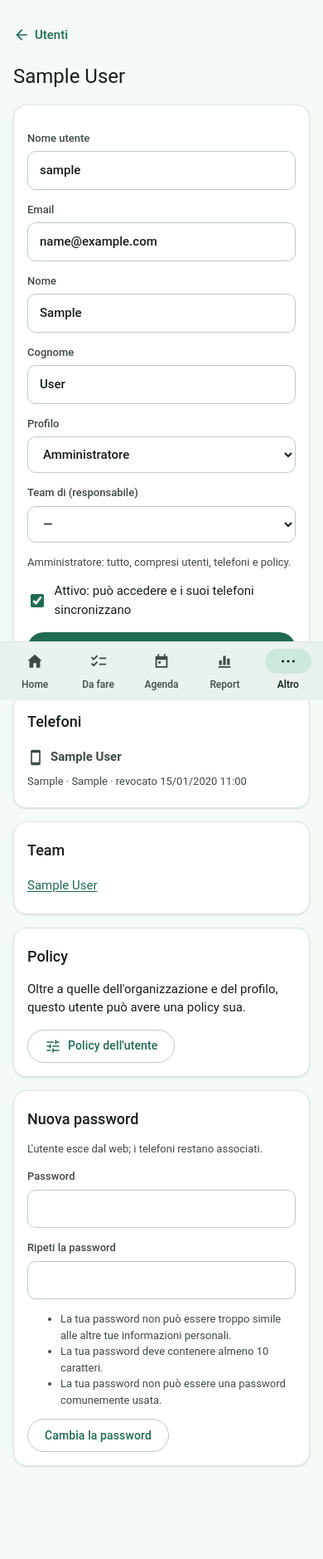
After one commit to zipclaude/activitytrack-web, a Django app: page /utenti/1/ in a window 390 px wide. The commit adds this page. Shown: the whole page at 83% size. Run offline with Django 4.2, Linux system fonts and the light colour scheme; a user stored in the database is signed in; tables that the repository leaves empty hold one stand-in row (values such as "Sample post"); data that the repository does not hold is empty.

Commit message:
Users managed on the web
An admin lists the organisation's users (search, profile, active) and
creates or edits them on the web with the app's look instead of Django's
admin: name, email, profile with what it allows, team (manager),
companies for managers and readers, active; the user's phones (revoke),
team, own policy and a new password. An admin cannot drop their own
admin profile or deactivate themselves. Everyone changes their own
password ("Cambia password", from the name in the menu). Django's admin
stays as the "amministrazione avanzata".

Co-Authored-By: Claude Opus 5.5 <noreply@anthropic.com>

```diff
--- a/server/web/static/web/app.css
+++ b/server/web/static/web/app.css
@@ -32,6 +32,7 @@
 
 /* base */
 * { box-sizing: border-box; }
+[hidden] { display: none !important; }
 html { -webkit-text-size-adjust: 100%; }
 body { margin: 0; background: var(--bg); color: var(--text); font: 15px/1.5 "Roboto", system-ui, -apple-system, "Segoe UI", sans-serif; }
 a { color: var(--accent); text-underline-offset: 2px; }
@@ -324,3 +325,7 @@ pre.json { background: var(--surface-2); padding: 12px; border-radius: 10px; ove
 .dropdown .menu hr { border: 0; border-top: 1px solid var(--line-soft); width: 100%; margin: 6px 0; }
 .dropdown .menu a { padding: 6px 0; text-decoration: none; font-weight: 500; }
 .homefilters { align-items: flex-end; }
+.me a.who { color: var(--text); text-decoration: none; border-radius: 12px; padding: 4px; margin: -4px; }
+.me a.who:hover { background: var(--surface-3); }
+.checks { display: grid; grid-template-columns: repeat(auto-fill, minmax(200px, 1fr)); gap: 0 16px; }
+.checks label.check { margin: 6px 0; }
--- a/server/web/templates/web/base.html
+++ b/server/web/templates/web/base.html
@@ -27,11 +27,11 @@
 		{% endif %}
 		{% if user.is_admin %}
 		<a class="{% nav_on 'policies:index' 'policies:edit' %}" href="{% url 'policies:index' %}">{% icon "tune" %}{% translate "Policy" %}</a>
-		<a href="{% url 'admin:index' %}">{% icon "settings" %}{% translate "Amministrazione" %}</a>
+		<a class="{% nav_on 'users' 'user_new' 'user_edit' %}" href="{% url 'users' %}">{% icon "settings" %}{% translate "Utenti" %}</a>
 		{% endif %}
 	</nav>
 	<div class="me">
-		<span class="who">{% icon "person" %}<span>{{ user.get_full_name|default:user.username }}<small>{{ user.get_profile_display }}</small></span></span>
+		<a class="who" href="{% url 'my_password' %}" title="{% translate 'Cambia password' %}">{% icon "person" %}<span>{{ user.get_full_name|default:user.username }}<small>{{ user.get_profile_display }}</small></span></a>
 		<form method="post" action="{% url 'logout' %}">{% csrf_token %}<button class="icon-button" title="{% translate 'Esci' %}">{% icon "logout" _("Esci") %}</button></form>
 	</div>
 </aside>
@@ -42,13 +42,14 @@
 	<a class="{% nav_on 'agenda' %}" href="{% url 'agenda' %}">{% icon "agenda" %}<span>{% translate "Agenda" %}</span></a>
 	<a class="{% nav_on 'report' %}" href="{% url 'report' %}">{% icon "report" %}<span>{% translate "Report" %}</span></a>
 	<details class="more">
-		<summary class="{% nav_on 'entries' 'entry' 'entry_new' 'masters_home' 'masters' 'master_new' 'master_edit' 'phones' 'pair_new' 'policies:index' 'policies:edit' %}">{% icon "more" %}<span>{% translate "Altro" %}</span></summary>
+		<summary class="{% nav_on 'entries' 'entry' 'entry_new' 'masters_home' 'masters' 'master_new' 'master_edit' 'phones' 'pair_new' 'policies:index' 'policies:edit' 'users' 'user_new' 'user_edit' 'my_password' %}">{% icon "more" %}<span>{% translate "Altro" %}</span></summary>
 		<div class="sheet">
 			<a href="{% url 'entries' %}">{% icon "list" %}{% translate "Attività" %}</a>
 			<a href="{% url 'masters_home' %}">{% icon "folder" %}{% translate "Anagrafiche" %}</a>
 			<a href="{% url 'phones' %}">{% icon "phone" %}{% translate "Telefoni" %}</a>
 			{% if user.is_admin %}<a href="{% url 'policies:index' %}">{% icon "tune" %}{% translate "Policy" %}</a>
-			<a href="{% url 'admin:index' %}">{% icon "settings" %}{% translate "Amministrazione" %}</a>{% endif %}
+			<a href="{% url 'users' %}">{% icon "settings" %}{% translate "Utenti" %}</a>{% endif %}
+			<a href="{% url 'my_password' %}">{% icon "person" %}{% translate "Cambia password" %}</a>
 			<form method="post" action="{% url 'logout' %}">{% csrf_token %}<button>{% icon "logout" %}{% translate "Esci" %} · {{ user.get_full_name|default:user.username }}</button></form>
 		</div>
 	</details>
--- /dev/null
+++ b/server/web/templates/web/user_edit.html
@@ -0,0 +1,64 @@
+{% extends "web/base.html" %}{% load i18n at %}
+{% block title %}{% if u %}{{ u.get_full_name|default:u.username }}{% else %}{% translate "Nuovo utente" %}{% endif %} · ActivityTrack{% endblock %}
+{% block content %}
+<p><a class="back" href="{% url 'users' %}">{% icon "back" %}{% translate "Utenti" %}</a></p>
+<h1>{% if u %}{{ u.get_full_name|default:u.username }}{% else %}{% translate "Nuovo utente" %}{% endif %}</h1>
+{% if errors %}<p class="note error">{% translate "Correggi i campi segnati." %}</p>{% endif %}
+<form method="post" class="card" id="userform">{% csrf_token %}
+	<div class="fields">
+		<label>{% translate "Nome utente" %}<input name="username" value="{{ form.username|default:'' }}" required autocomplete="off">{% if errors.username %}<span class="err">{{ errors.username }}</span>{% endif %}</label>
+		<label>{% translate "Email" %}<input type="email" name="email" value="{{ form.email|default:'' }}"></label>
+		<label>{% translate "Nome" %}<input name="first_name" value="{{ form.first_name|default:'' }}"></label>
+		<label>{% translate "Cognome" %}<input name="last_name" value="{{ form.last_name|default:'' }}"></label>
+		<label>{% translate "Profilo" %}<select name="profile" id="profile">{% for v, l in profiles %}<option value="{{ v }}" {% if form.profile == v or not form and v == "user" %}selected{% endif %}>{{ l }}</option>{% endfor %}</select>{% if errors.profile %}<span class="err">{{ errors.profile }}</span>{% endif %}</label>
+		<label data-for="admin manager user">{% translate "Team di (responsabile)" %}<select name="manager"><option value="">—</option>{% for m in managers %}<option value="{{ m.pk }}" {% if form.manager_id == m.pk %}selected{% endif %}>{{ m.get_full_name|default:m.username }}</option>{% endfor %}</select></label>
+	</div>
+	<p class="doc" id="profile-doc">
+		<span data-for="admin">{% translate "Amministratore: tutto, compresi utenti, telefoni e policy." %}</span>
+		<span data-for="manager">{% translate "Responsabile: anagrafiche centrali; legge e corregge le attività del suo team, legge quelle delle sue aziende; assegna le Da fare al team." %}</span>
+		<span data-for="user">{% translate "Utente: le sue attività e Da fare, dal telefono e dal web." %}</span>
+		<span data-for="reader">{% translate "Lettore azienda: solo il report delle attività chiuse delle sue aziende. Niente telefono." %}</span>
+	</p>
+	<fieldset data-for="manager reader"><legend>{% translate "Aziende" %}</legend>
+		<p class="doc"><span data-for="manager">{% translate "Il responsabile legge tutte le attività fatte per queste aziende, chiunque le abbia fatte." %}</span><span data-for="reader">{% translate "Il lettore vede le attività chiuse di queste aziende." %}</span></p>
+		<div class="checks">{% for c in companies %}<label class="check"><input type="checkbox" name="companies" value="{{ c.uid }}" {% if c.uid|stringformat:"s" in chosen %}checked{% endif %}> {{ c.name }}</label>{% empty %}<span class="muted">{% translate "Nessuna azienda centrale." %}</span>{% endfor %}</div>
+	</fieldset>
+	<label class="check"><input type="checkbox" name="active" {% if not form or form.is_active %}checked{% endif %}> {% translate "Attivo: può accedere e i suoi telefoni sincronizzano" %}</label>{% if errors.active %}<span class="err">{{ errors.active }}</span>{% endif %}
+	{% if not u %}<div class="fields">
+		<label>{% translate "Password" %}<input type="password" name="password" autocomplete="new-password" required></label>
+		<label>{% translate "Ripeti la password" %}<input type="password" name="password2" autocomplete="new-password" required></label>
+	</div>{% if errors.password %}<p class="err">{{ errors.password }}</p>{% endif %}
+	<ul class="doc">{% for h in help %}<li>{{ h }}</li>{% endfor %}</ul>{% endif %}
+	<div class="actions"><button class="primary">{% translate "Salva" %}</button></div>
+</form>
+
+{% if u %}
+<section class="card"><h2>{% translate "Telefoni" %}</h2>
+{% for d in devices %}<div class="line{% if d.revoked %} muted{% endif %}">{% icon "phone" %}<b>{{ d.name }}</b> <span class="sub">{{ d.model }} · {{ d.app_version }} · {% if d.revoked %}{% translate "revocato" %} {{ d.revoked|date:"SHORT_DATETIME_FORMAT" }}{% else %}{% translate "ultima sincronizzazione" %} {{ d.last_seen|date:"SHORT_DATETIME_FORMAT"|default:"—" }}{% endif %}</span>
+	{% if not d.revoked %}<form method="post" action="{% url 'device_revoke' d.pk %}" onsubmit="return confirm('{% translate "Revocare questo telefono? Smette subito di sincronizzare." %}')">{% csrf_token %}<input type="hidden" name="next" value="{{ request.path }}"><button class="danger">{% translate "Revoca" %}</button></form>{% endif %}</div>
+{% empty %}<p class="muted">{% translate "Nessun telefono associato." %}</p>{% endfor %}
+</section>
+{% if team %}<section class="card"><h2>{% translate "Team" %}</h2>{% for m in team %}<div class="line"><a href="{% url 'user_edit' m.pk %}">{{ m.get_full_name|default:m.username }}</a></div>{% endfor %}</section>{% endif %}
+<section class="card"><h2>{% translate "Policy" %}</h2><p>{% translate "Oltre a quelle dell'organizzazione e del profilo, questo utente può avere una policy sua." %}</p><a class="button" href="{% url 'policies:index' %}user-{{ u.pk }}/">{% icon "tune" %}{% translate "Policy dell'utente" %}</a></section>
+<form method="post" action="{% url 'user_password' u.pk %}" class="card">{% csrf_token %}<h2>{% translate "Nuova password" %}</h2>
+	<p class="doc">{% translate "L'utente esce dal web; i telefoni restano associati." %}</p>
+	<div class="fields"><label>{% translate "Password" %}<input type="password" name="password" autocomplete="new-password" required></label>
+	<label>{% translate "Ripeti la password" %}<input type="password" name="password2" autocomplete="new-password" required></label></div>
+	<ul class="doc">{% for h in help %}<li>{{ h }}</li>{% endfor %}</ul>
+	<button>{% translate "Cambia la password" %}</button>
+</form>
+{% endif %}
+{% endblock %}
+{% block scripts %}<script>
+(function () {
+	/* the fields and notes of the chosen profile only */
+	var form = document.getElementById("userform"), profile = document.getElementById("profile");
+	function sync() {
+		document.querySelectorAll("[data-for]").forEach(function (el) {
+			el.hidden = el.dataset.for.split(" ").indexOf(profile.value) < 0;
+		});
+	}
+	profile.addEventListener("change", sync);
+	sync();
+})();
+</script>{% endblock %}
--- a/server/web/urls.py
+++ b/server/web/urls.py
@@ -2,7 +2,7 @@
 from django.contrib.auth import views as auth
 from django.urls import path
 
-from . import agenda, masters, reports, views, work
+from . import agenda, masters, reports, users, views, work
 
 urlpatterns = [
     path("", work.home, name="home"),
@@ -21,6 +21,11 @@ urlpatterns = [
     path("anagrafiche/<str:kind>/<uuid:uid>/", masters.edit, name="master_edit"),
     path("report/", reports.report, name="report"),
     path("report/csv/", reports.report_csv, name="report_csv"),
+    path("utenti/", users.users, name="users"),
+    path("utenti/nuovo/", users.user_edit, name="user_new"),
+    path("utenti/<int:pk>/", users.user_edit, name="user_edit"),
+    path("utenti/<int:pk>/password/", users.user_password, name="user_password"),
+    path("password/", users.my_password, name="my_password"),
     path("login/", auth.LoginView.as_view(template_name="web/login.html"), name="login"),
     path("logout/", auth.LogoutView.as_view(), name="logout"),
     path("telefoni/", views.phones, name="phones"),
--- a/server/web/views.py
+++ b/server/web/views.py
@@ -71,4 +71,6 @@ def device_revoke(request, pk):
     device.plugin_holder = False
     device.save(update_fields=["revoked", "plugin_holder"])
     messages.success(request, _("Associazione di «%(name)s» revocata.") % {"name": device.name})
-    return redirect("phones")
+    back = request.POST.get("next", "")
+    # from a user's sheet: back there
+    return redirect(back if back.startswith("/") and not back.startswith("//") else "phones")
```
Also changed, not shown: docs/ROADMAP.md (+1 -0 lines), server/web/templates/web/my_password.html (added, +12 -0 lines), server/web/templates/web/users.html (added, +22 -0 lines), server/web/tests.py (+58 -0 lines), server/web/users.py (added, +134 -0 lines).
